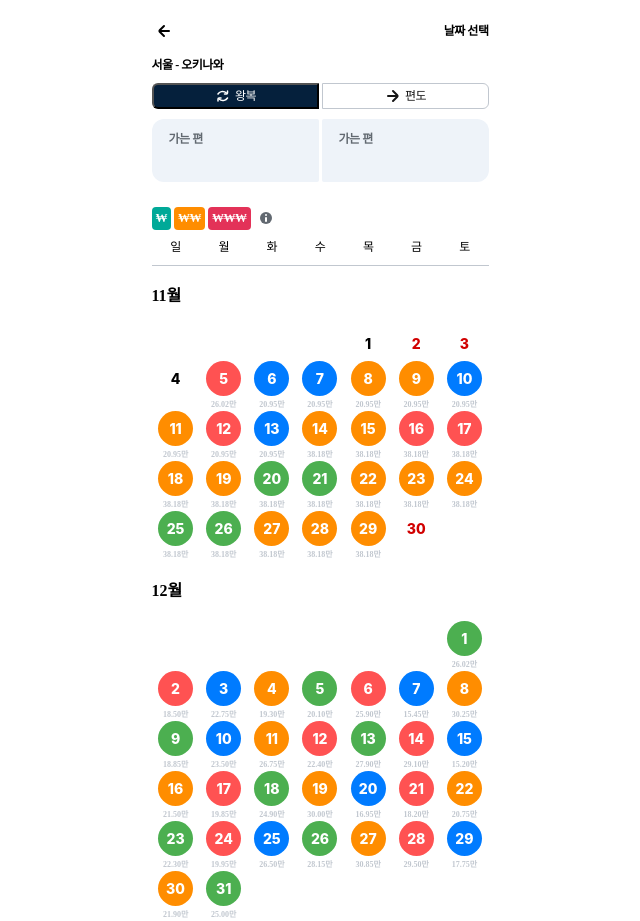
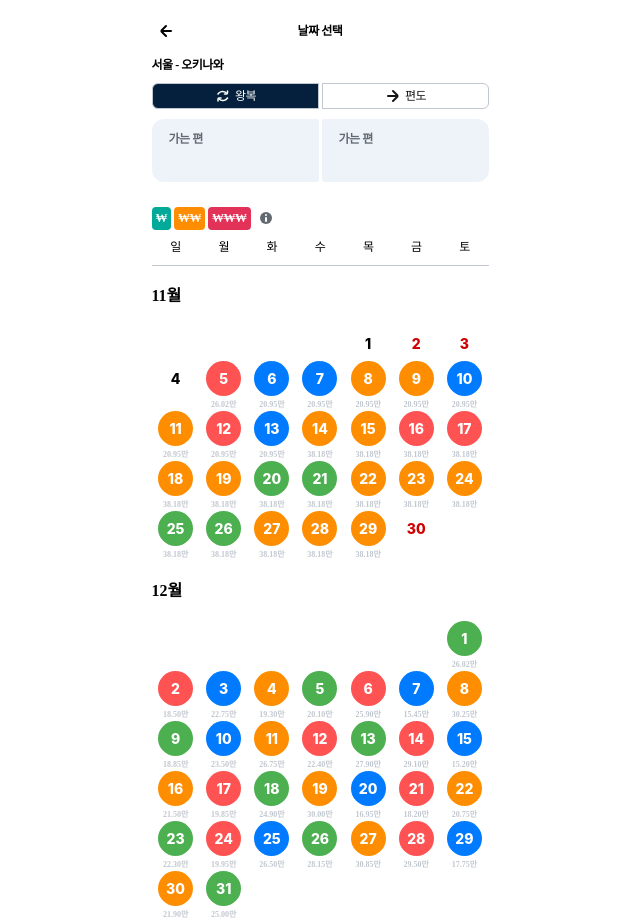
Before and after one commit to heesunee/35-COLLABORATION-WEB-SKYSCANNER, a React (Vite) app: page / in a window 1280 px wide. Shown: the whole page, without its empty margins (320-960 px from the left). Built offline with nearby package versions, Linux system fonts and the light colour scheme.

Commit message:
feat : title 그리드 적용

```diff
--- a/src/components/home/CalenderModal.tsx
+++ b/src/components/home/CalenderModal.tsx
@@ -11,12 +11,16 @@ interface props {
 	isOpen: boolean;
 	onModalToggle: () => void;
 }
+
 const CalenderModal = ({ isOpen = false, onModalToggle }: props) => {
 	const { handleDateClick, firstSelectedDate, lastSelectedDate } = dateHandler();
-
+	const [filter, setFilter] = useState<'round' | 'oneway'>('round');
 	const [isPriceModalOpen, setIsPriceModalOpen] = useState(false);
 	const onPriceModalToggle = () => {
 		setIsPriceModalOpen((prev) => !prev);
+	};
+	const onFilterClick = (filter: 'round' | 'oneway') => {
+		setFilter(filter);
 	};
 
 	return (
@@ -29,11 +33,11 @@ const CalenderModal = ({ isOpen = false, onModalToggle }: props) => {
 				<Information>
 					<InforTitle>서울 - 오키나와</InforTitle>
 					<InfoFilter>
-						<InfoFilterLeft>
+						<InfoFilterLeft onClick={() => onFilterClick('round')} filter={filter}>
 							<TwoWayIcon />
 							왕복
 						</InfoFilterLeft>
-						<InfoFilterRight>
+						<InfoFilterRight onClick={() => onFilterClick('oneway')} filter={filter}>
 							<OneWayIcon />
 							편도
 						</InfoFilterRight>
@@ -76,10 +80,15 @@ const ContentsWrap = styled.div`
 `;
 
 const Header = styled.header`
-	${flexCssGenerator('flex', 'space-between', 'center')}
+	display: grid;
+	justify-items: center;
+	align-items: center;
+	grid-template-columns: 0.1fr 1fr 0.1fr;
 	width: 100%;
 `;
+
 const ModalTitle = styled.h2`
+	justify-self: center;
 	${({ theme }) => theme.fonts.btn1_eb_12}
 `;
 
@@ -98,26 +107,36 @@ const InfoFilter = styled.div`
 	gap: 0.3rem;
 `;
 
-const InfoBase = styled.button`
+const InfoFilterButton = styled.button<{ filter: 'round' | 'oneway' }>`
 	${flexCssGenerator('flex', 'center', 'center')}
 	gap: 0.3rem;
 	${({ theme }) => theme.fonts.body6_r_12}
 	width: 16.7rem;
 	height: 2.6rem;
 	flex-shrink: 0;
+	border: 1px solid ${({ theme }) => theme.colors.grey30};
 `;
 
-const InfoFilterLeft = styled(InfoBase)`
-	color: ${({ theme }) => theme.colors.white};
+const InfoFilterLeft = styled(InfoFilterButton)`
 	border-radius: 6px 0px 0px 6px;
-	background: ${({ theme }) => theme.colors.darksky};
+	color: ${({ filter, theme }) => (filter === 'round' ? theme.colors.white : theme.colors.black)};
+	background: ${({ filter, theme }) => (filter === 'round' ? theme.colors.darksky : theme.colors.white)};
+	& > svg {
+		& > path {
+			stroke: ${({ filter, theme }) => (filter === 'round' ? theme.colors.white : theme.colors.black)};
+		}
+	}
 `;
 
-const InfoFilterRight = styled(InfoBase)`
-	color: ${({ theme }) => theme.colors.black};
+const InfoFilterRight = styled(InfoFilterButton)`
 	border-radius: 0px 6px 6px 0px;
-	border: 1px solid ${({ theme }) => theme.colors.grey30};
-	background: ${({ theme }) => theme.colors.white};
+	color: ${({ filter, theme }) => (filter === 'round' ? theme.colors.black : theme.colors.white)};
+	background: ${({ filter, theme }) => (filter === 'round' ? theme.colors.white : theme.colors.darksky)};
+	& > svg {
+		& > path {
+			stroke: ${({ filter, theme }) => (filter === 'round' ? theme.colors.black : theme.colors.white)};
+		}
+	}
 `;
 
 const InfoGoBase = styled.div`
```
Also changed, not shown: eslint.config.js (added, +12 -0 lines), 1 other file (tests, documents, lock files or other folders).
